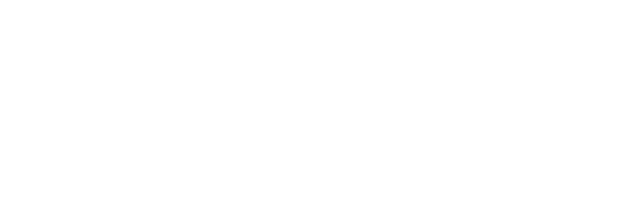
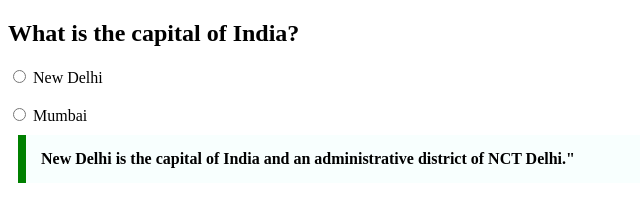
Before and after one commit to acciojob/trivia-Shrikanttathe-hub, a website: page main.html in a window 1280 px wide. Shown: the whole page, without its empty margins (0-640 px from the left). Drawn offline with Linux system fonts and the light colour scheme.

Commit message:
created a submission

```diff
--- a/main.html
+++ b/main.html
@@ -1,16 +1,22 @@
 <!DOCTYPE html>
-
 <html>
-
 <head>
-	<link rel="stylesheet" href="styles.css">
+    <link rel="stylesheet" type="text/css" href="styles.css">
 </head>
-
 <body>
-	<!-- the entire body must be written by student -->
-    <script type="text/javascript" src="./script.js">
-</script>
-
+    <div class="question-space">
+        <h2>What is the capital of India?</h2>
+        <form>
+            <label>
+                <input type="radio" name="capital" value="New Delhi"> New Delhi
+            </label><br><br>
+            <label>
+                <input type="radio" name="capital" value="Mumbai"> Mumbai
+            </label>
+        </form>
+        <blockquote>
+        New Delhi is the capital of India and an administrative district of NCT Delhi."
+        </blockquote>
+    </div>
 </body>
-
 </html>
--- a/styles.css
+++ b/styles.css
@@ -1,2 +1,10 @@
 
 /* Your CSS Code here. */
+blockquote{
+	max-width:600px;
+	margin:10px;
+	padding:15px;
+	border-left:8px solid green;
+	background-color: #f8fffe;
+	font-weight:bold;
+}
```
